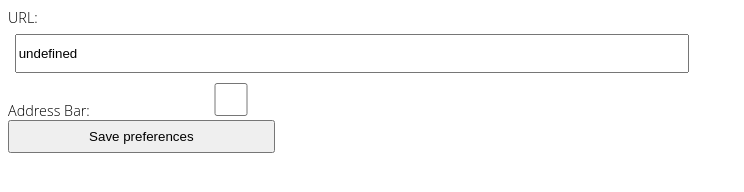
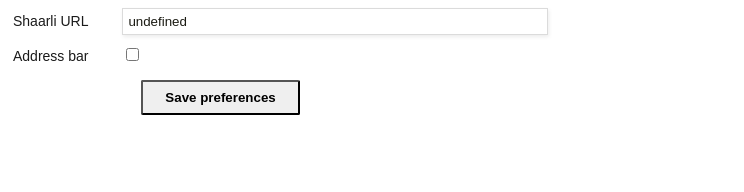
Before and after one commit to ikipatang/shaarli-web-extension, a browser extension: page src/options/options.html in a window 1280 px wide. Shown: the whole page, without its empty margins (0-744 px from the left). Drawn offline with Linux system fonts and the light colour scheme.

Commit message:
Settings: better looking form

```diff
--- a/src/options/options.css
+++ b/src/options/options.css
@@ -1,18 +1,70 @@
-
-body {
-  width: 25em;
-  font-family: "Open Sans Light", sans-serif;
-  font-size: 0.9em;
-  font-weight: 300;
+.main{
+  font: 14px sans-serif;
 }
 
-input#url {
-  margin: 0.5em;
-  width: 50em;
-  height: 2.5em;
+.main .row{
+  text-align: left;
 }
 
-input {
-  width: 20em;
-  height: 2.5em;
+/* The form title */
+
+.main .row > label span{
+  color: #1a1a1a;
+  width: 100em;
+  vertical-align: center;
+  padding-left: 5px;
+  padding-right: 30px;
 }
+
+.main input{
+  color:  #1a1a12;
+  width: 31em;
+  box-shadow: 1px 2px 4px 0 rgba(0, 0, 0, 0.08);
+  padding: 5px;
+  border: 1px solid #dbdbdb;
+}
+
+.main input[type=checkbox]{
+  box-shadow: none;
+  width: auto;
+  margin-top: 13px;
+}
+
+.main button{
+  display: block;
+  border-radius: 2px;
+  font-weight: bold;
+  padding: 8px 22px;
+  margin-left: 10em;
+}
+
+/*	Making the form responsive. Remove this media query
+  if you don't need the form to work on mobile devices. */
+
+/*@media (max-width: 600px) {
+
+  .main{
+      padding: 30px;
+      max-width: 480px;
+  }
+
+  .main .row{
+      max-width: 300px;
+      margin: 25px auto;
+      text-align: left;
+  }
+
+  .main .row > label span{
+      display: block;
+      text-align: left;
+      padding: 0 0 15px;
+  }
+
+  .main input[type=checkbox]{
+      margin-top:0;
+  }
+
+  .main button{
+      margin: 0;
+  }
+}*/
--- a/src/options/options.html
+++ b/src/options/options.html
@@ -7,10 +7,24 @@
   </head>
 
   <body>
-
-    <div>URL: <input id="url" type="text"/></div>
-    <div>Address Bar: <input id="pageAction" type="checkbox"/></div>
-    <input type="button" value="Save preferences" id="save-button"/>
+    <div class="main">
+      <div class="row">
+        <label>
+          <span>Shaarli URL</span>
+          <input id="url" type="text" name="url">
+        </label>
+      </div>
+      <div class="row">
+        <label>
+          <span>Address bar</span>
+          <input id="pageAction" type="checkbox" name="pageAction" checked>
+        </label>
+      </div>
+      <div class="row">
+        <span>&nbsp;</span>
+        <button id="save-button" type="submit">Save preferences</button>
+      </div>
+    </div>
 
     <script src="options.js"></script>
   </body>
```
